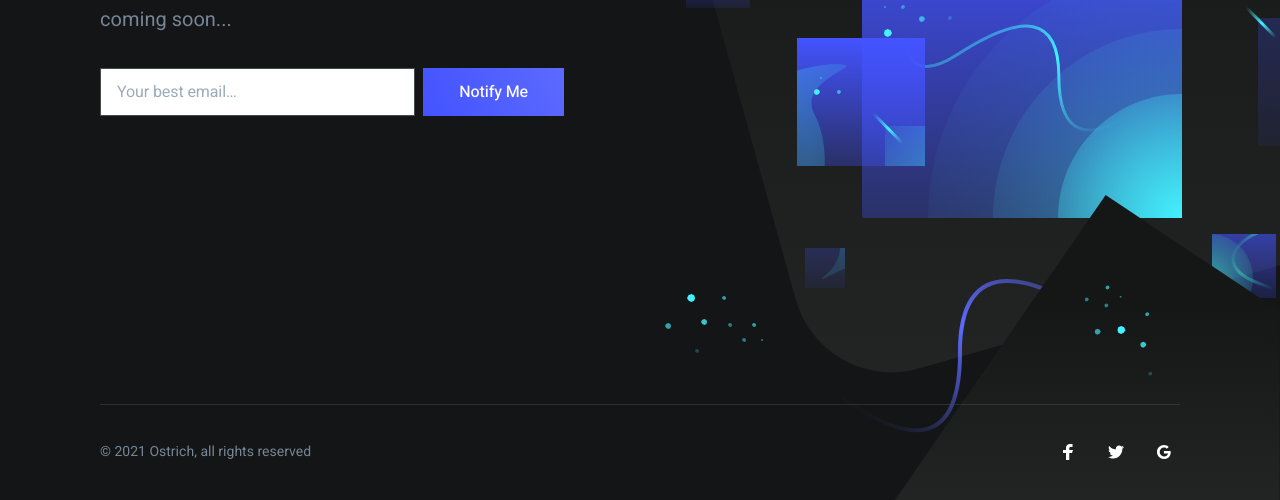
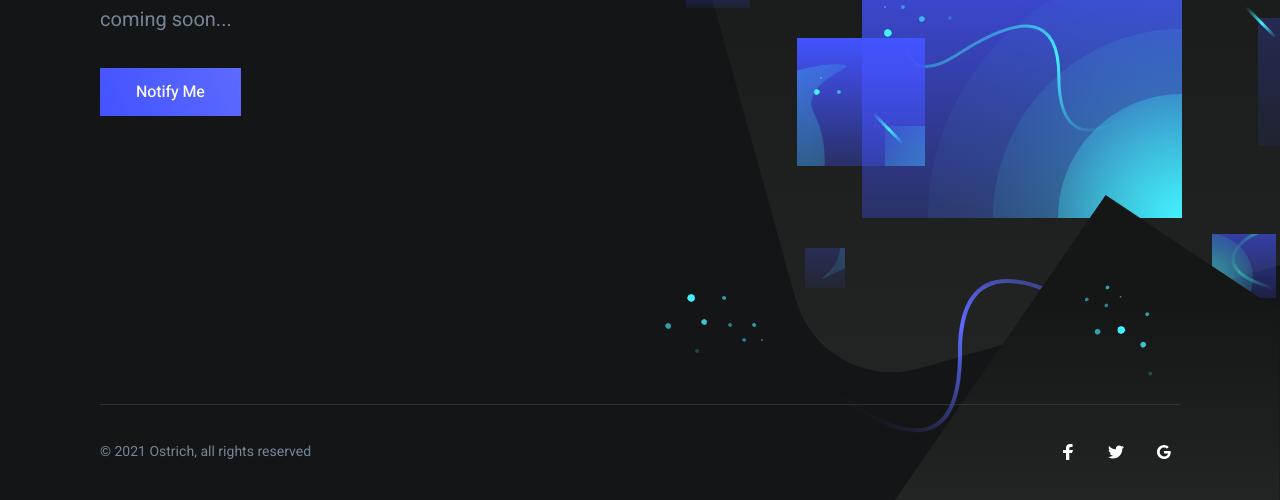
Before and after one commit to cyberkillua/Ostrich-Landing-Page-, a plain HTML site: page index.html in a window 1280 px wide. Shown: the part 300-800 px from the top of the page. Drawn offline with nearby package versions, Linux system fonts and the light colour scheme.

Commit message:
new email fix

```diff
--- a/index.html
+++ b/index.html
@@ -43,14 +43,6 @@
 										is-revealing
 									"
 								>
-									<div class="control control-expanded">
-										<input
-											class="input"
-											type="email"
-											name="email"
-											placeholder="Your best email&hellip;"
-										/>
-									</div>
 									<div class="control">
 										<a
 											class="
```
